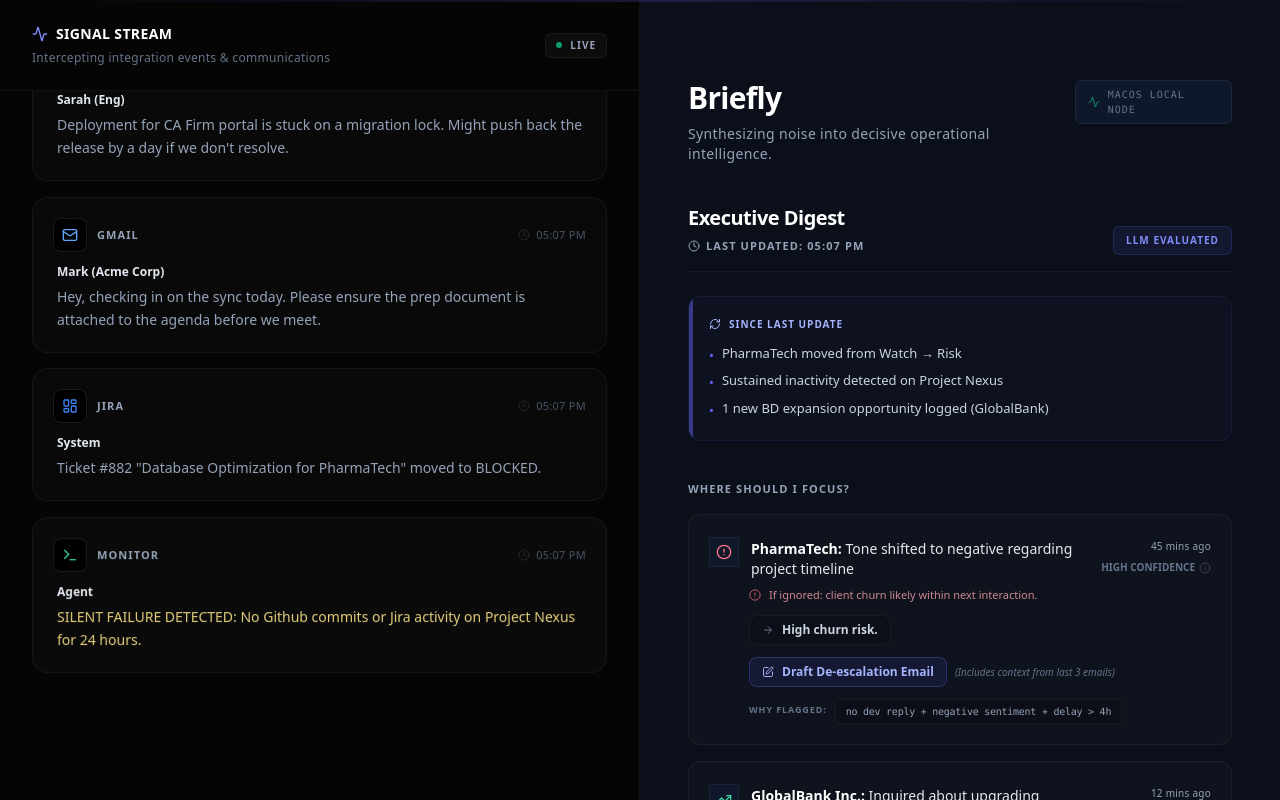
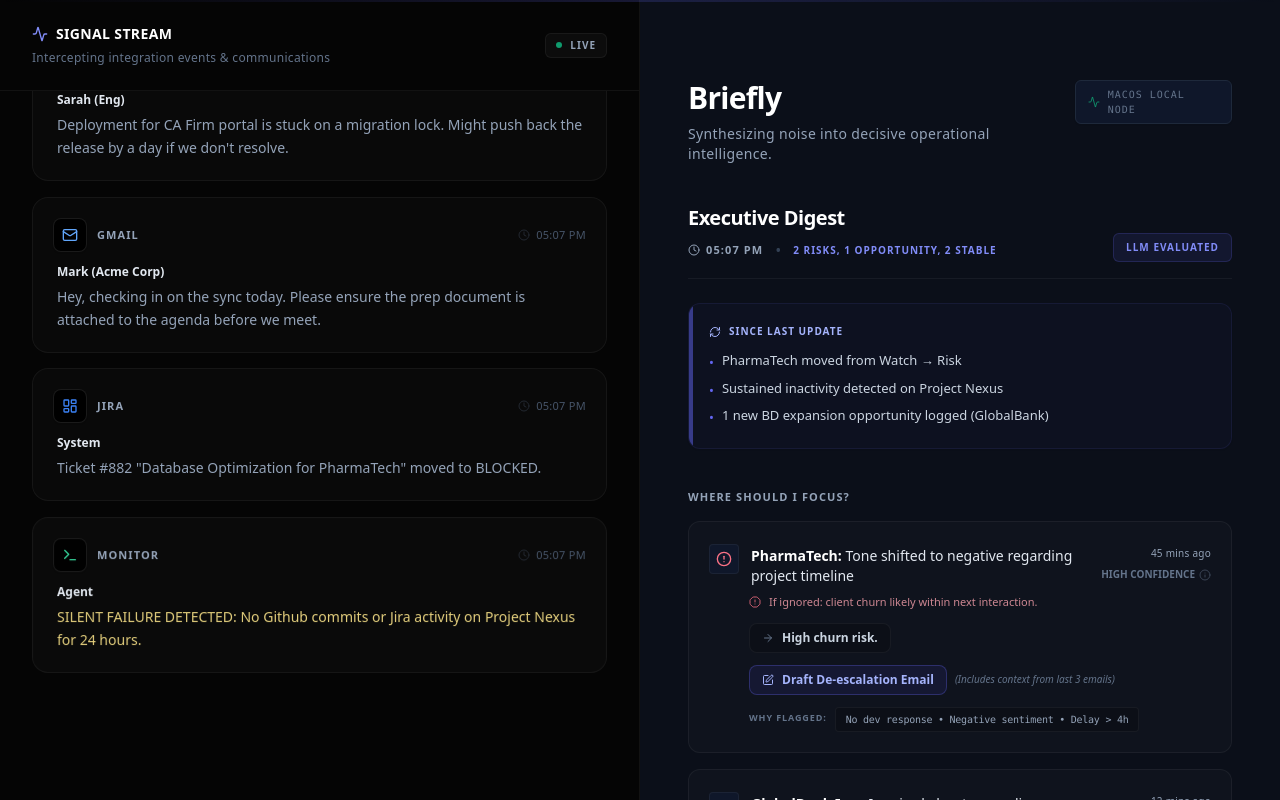
Before and after one commit to Sumanth2377/Briefly, a React (Vite) app: page / in a window 1280 px wide. Both pictures are taken after a click on the button "Generate Intelligence". Built offline with nearby package versions, Linux system fonts and the light colour scheme.

Commit message:
chore(polish): Execute final top 1-percent UX refinements to standardize bullets, metrics, and top-level summary mental models

```diff
--- a/src/App.jsx
+++ b/src/App.jsx
@@ -173,9 +173,15 @@
               <div className="flex justify-between items-end mb-6 border-b border-white/5 pb-4">
                 <div>
                   <h3 className="text-xl font-semibold text-white tracking-tight">Executive Digest</h3>
-                  <p className="text-[11px] text-slate-400 mt-1.5 uppercase tracking-widest font-bold flex items-center gap-1.5">
-                    <Clock className="w-3 h-3" /> Last updated: {digest.timestamp}
-                  </p>
+                  <div className="flex items-center gap-3 mt-1.5">
+                    <p className="text-[11px] text-slate-400 uppercase tracking-widest font-bold flex items-center gap-1.5">
+                      <Clock className="w-3 h-3" /> {digest.timestamp}
+                    </p>
+                    <span className="text-slate-700">•</span>
+                    <p className="text-[10px] text-indigo-400 font-bold tracking-widest uppercase">
+                      2 Risks, 1 Opportunity, 2 Stable
+                    </p>
+                  </div>
                 </div>
                 <div className="text-[10px] font-bold tracking-widest uppercase text-indigo-400 px-3 py-1.5 bg-indigo-500/10 rounded-md border border-indigo-500/20">
                   LLM Evaluated
--- a/src/mockData.js
+++ b/src/mockData.js
@@ -29,7 +29,7 @@
         consequence: 'If ignored: client churn likely within next interaction.',
         confidence: 'High',
         confidenceContext: 'based on tone shift across 2 distinct threads',
-        reason: 'no dev reply + negative sentiment + delay > 4h',
+        reason: 'No dev response • Negative sentiment • Delay > 4h',
         timeAgo: '45 mins ago',
         isPositive: false,
         action: 'Draft De-escalation Email',
@@ -42,7 +42,7 @@
         impact: 'Expansion / BD Opportunity.',
         confidence: 'Very High',
         confidenceContext: 'explicit intent in inbound email',
-        reason: 'client explicitly asked for seat pricing in inbound email',
+        reason: 'Explicit intent detected • Inbound email • Pricing inquiry',
         timeAgo: '12 mins ago',
         isPositive: true,
         action: 'Draft BD Intro',
@@ -56,7 +56,7 @@
         consequence: 'If ignored: sync will likely be unproductive or rescheduled.',
         confidence: 'High',
         confidenceContext: 'calendar validation matched against drive assets',
-        reason: 'calendar meeting < 1 hr + no linked docs detected',
+        reason: 'Calendar sync < 1 hr • No presentation docs attached',
         timeAgo: '15 mins ago',
         isPositive: false
       }
@@ -99,7 +99,7 @@
         deltas: [
           'Zero Github/Jira activity for 24h'
         ],
-        missingData: 'No architectural roadmap logged for tracking.',
+        missingData: 'Architectural roadmap not logged',
         recommendation: 'Action: Check with TL for status. (Owner: Platform)',
         confidence: 'Medium Confidence'
       },
@@ -114,7 +114,7 @@
           'Migration lock cleared over Slack',
           'Pipeline resumed successfully'
         ],
-        missingData: 'No explicit deployment sign-off recorded from QA.',
+        missingData: 'QA deployment sign-off not recorded',
         recommendation: null,
         confidence: 'High Confidence'
       },
```
